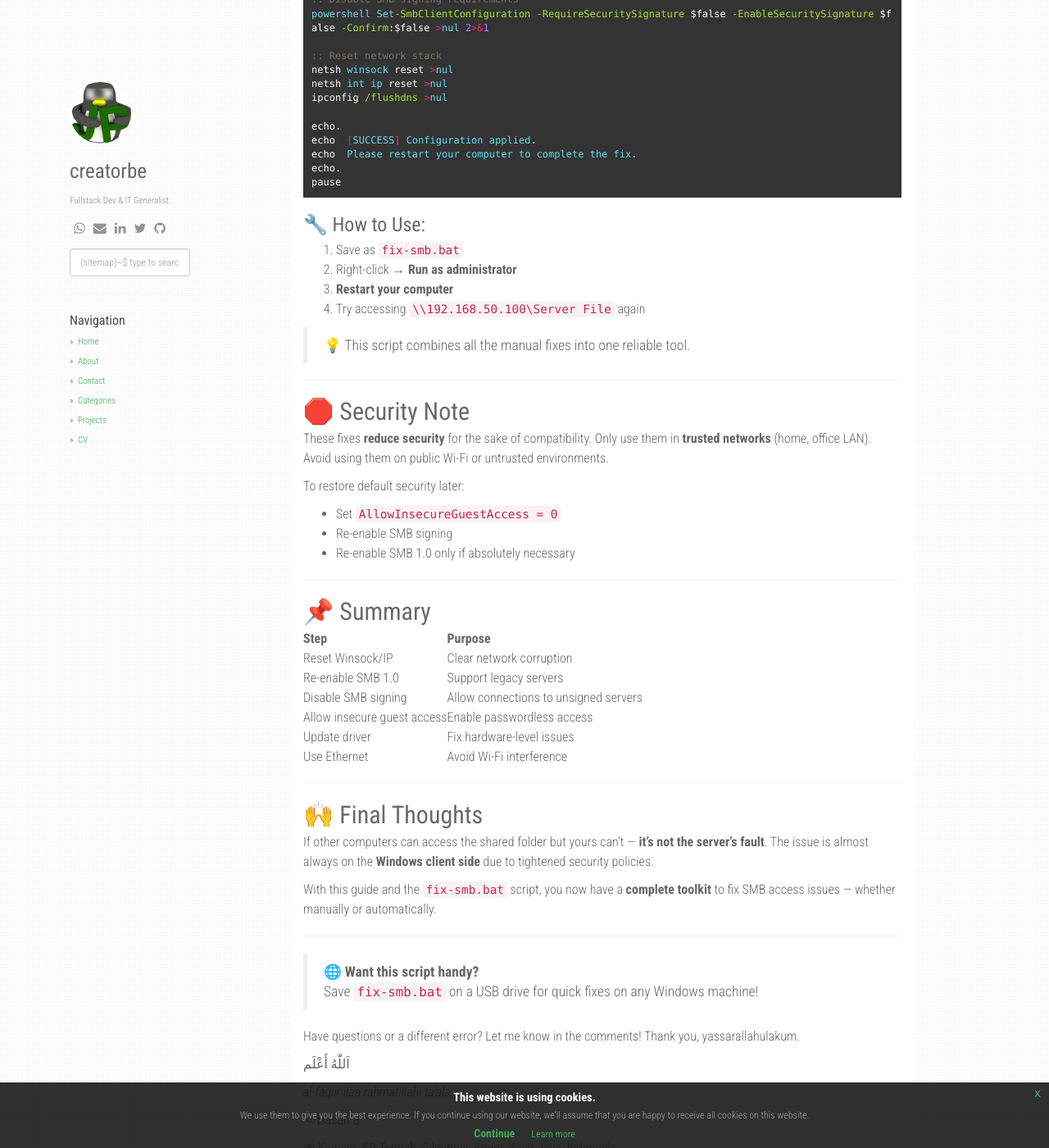
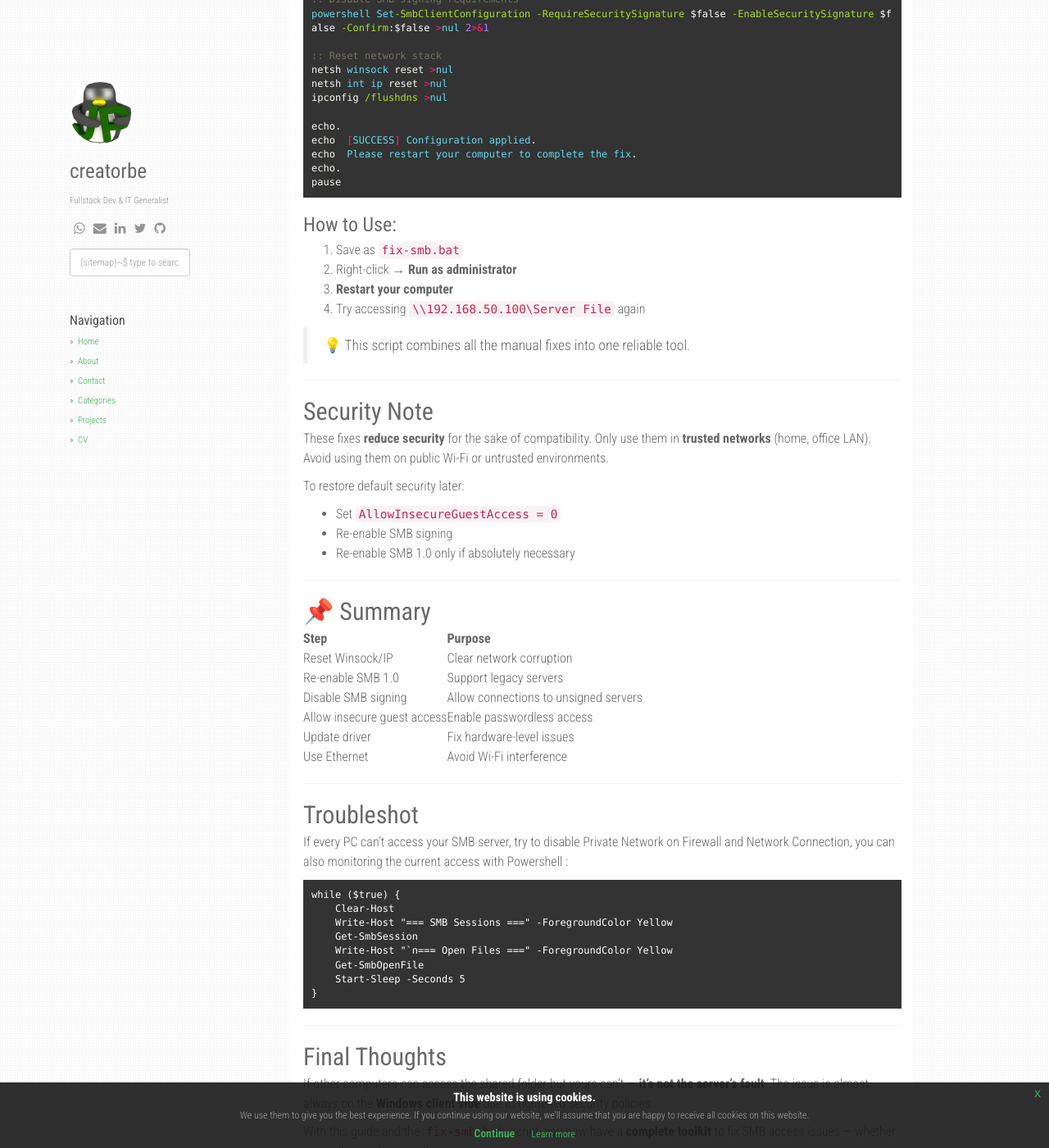
Before and after one commit to creatorbe/creatorbe.github.io, a Jekyll site: the page built from _posts/2025-10-09-how-to-fix-windows-cannot-access-network-shared-folder.md, in a window 1280 px wide and 1400 px high, scrolled down 3693 px. Shown: the whole window at 82% size. Built offline with Jekyll 4.4.1, drawn with Linux system fonts in a browser that asks for light colours; nearby versions of some CDN libraries; comment, search, counter and statistics services are not loaded; some of the changed text lies outside the part shown.

Commit message:
Refactor SMB access guide for clarity and structure
Updated formatting and headings for clarity and consistency throughout the guide on fixing Windows SMB access issues. Added troubleshooting tips and emphasized security considerations.

````diff
--- a/_posts/2025-10-09-how-to-fix-windows-cannot-access-network-shared-folder.md
+++ b/_posts/2025-10-09-how-to-fix-windows-cannot-access-network-shared-folder.md
@@ -51,7 +51,7 @@ In this guide, I’ll walk you through **both manual and automatic solutions** t
 
 ---
 
-## 🔍 Why This Happens
+## Why This Happens
 
 Microsoft has hardened Windows security over the years, and by default, **Windows blocks insecure SMB connections**, such as:
 
@@ -63,11 +63,11 @@ While this improves security, it often **breaks access to local network shares**
 
 ---
 
-## ✅ Solution 1: Manual Fix (Step-by-Step)
+## Solution 1: Manual Fix (Step-by-Step)
 
 Follow these steps carefully to re-enable access to shared folders.
 
-### 🔧 1. Reset Winsock & TCP/IP Stack
+### 1. Reset Winsock & TCP/IP Stack
 
 This clears any corrupted network configurations.
 
@@ -81,11 +81,11 @@ ipconfig /renew
 ipconfig /flushdns
 ```
 
-> ✅ **Restart your computer** after running these commands.
+> **Restart your computer** after running these commands.
 
 ---
 
-### 🔧 2. Re-enable SMB 1.0/CIFS Client
+### 2. Re-enable SMB 1.0/CIFS Client
 
 Even if it’s already checked, re-enable it to ensure it’s properly loaded.
 
@@ -99,7 +99,7 @@ Even if it’s already checked, re-enable it to ensure it’s properly loaded.
 
 ---
 
-### 🔧 3. Disable SMB Security Signing (PowerShell)
+### 3. Disable SMB Security Signing (PowerShell)
 
 Force Windows to allow insecure (but functional) SMB connections.
 
@@ -115,11 +115,11 @@ Verify the change:
 Get-SmbClientConfiguration | Select RequireSecuritySignature, EnableSecuritySignature
 ```
 
-> ✅ Both values should be `False`.
+> Both values should be `False`.
 
 ---
 
-### 🔧 4. Allow Insecure Guest Access (Registry)
+### 4. Allow Insecure Guest Access (Registry)
 
 This is often the **missing piece** — Windows blocks guest logons by default.
 
@@ -137,7 +137,7 @@ This is often the **missing piece** — Windows blocks guest logons by default.
 
 ---
 
-### 🔧 5. Try Accessing the Share
+### 5. Try Accessing the Share
 
 Now try accessing the shared folder:
 
@@ -155,7 +155,7 @@ Replace `Data` with your actual shared folder name.
 
 ---
 
-### 🔧 6. Update Network Driver
+### 6. Update Network Driver
 
 Outdated or corrupted network drivers can block SMB.
 
@@ -168,7 +168,7 @@ If no update found, try **uninstalling** the driver and restarting — Windows w
 
 ---
 
-### 🔧 7. Use Ethernet Instead of Wi-Fi
+### 7. Use Ethernet Instead of Wi-Fi
 
 Wi-Fi power-saving or security settings can interfere with SMB.
 
@@ -176,11 +176,11 @@ Wi-Fi power-saving or security settings can interfere with SMB.
 
 ---
 
-## 🚀 Solution 2: Automatic Fix (fix-smb.bat)
+## Solution 2: Automatic Fix (fix-smb.bat)
 
 If the manual steps are too time-consuming, use this **automated batch script** to apply all fixes at once.
 
-### ✅ `fix-smb.bat` – One-Click SMB Repair
+### `fix-smb.bat` – One-Click SMB Repair
 
 Create a file named `fix-smb.bat` with the following content:
 
@@ -209,7 +209,7 @@ echo.
 pause
 ```
 
-### 🔧 How to Use:
+### How to Use:
 
 1. Save as `fix-smb.bat`
 2. Right-click → **Run as administrator**
@@ -220,7 +220,7 @@ pause
 
 ---
 
-## 🛑 Security Note
+## Security Note
 
 These fixes **reduce security** for the sake of compatibility. Only use them in **trusted networks** (home, office LAN). Avoid using them on public Wi-Fi or untrusted environments.
 
@@ -244,7 +244,24 @@ To restore default security later:
 
 ---
 
-## 🙌 Final Thoughts
+## Troubleshot
+
+If every PC can't access your SMB server, try to disable Private Network on Firewall and Network Connection, you can also monitoring the current access with Powershell :
+
+```
+while ($true) {
+    Clear-Host
+    Write-Host "=== SMB Sessions ===" -ForegroundColor Yellow
+    Get-SmbSession
+    Write-Host "`n=== Open Files ===" -ForegroundColor Yellow
+    Get-SmbOpenFile
+    Start-Sleep -Seconds 5
+}
+```
+
+---
+
+## Final Thoughts
 
 If other computers can access the shared folder but yours can’t — **it’s not the server’s fault**. The issue is almost always on the **Windows client side** due to tightened security policies.
 
@@ -252,7 +269,7 @@ With this guide and the `fix-smb.bat` script, you now have a **complete toolkit*
 
 ---
 
-> 🌐 **Want this script handy?**
+> **Want this script handy?**
 > Save `fix-smb.bat` on a USB drive for quick fixes on any Windows machine!
 
 Have questions or a different error? Let me know in the comments! Thank you, yassarallahulakum.
````
